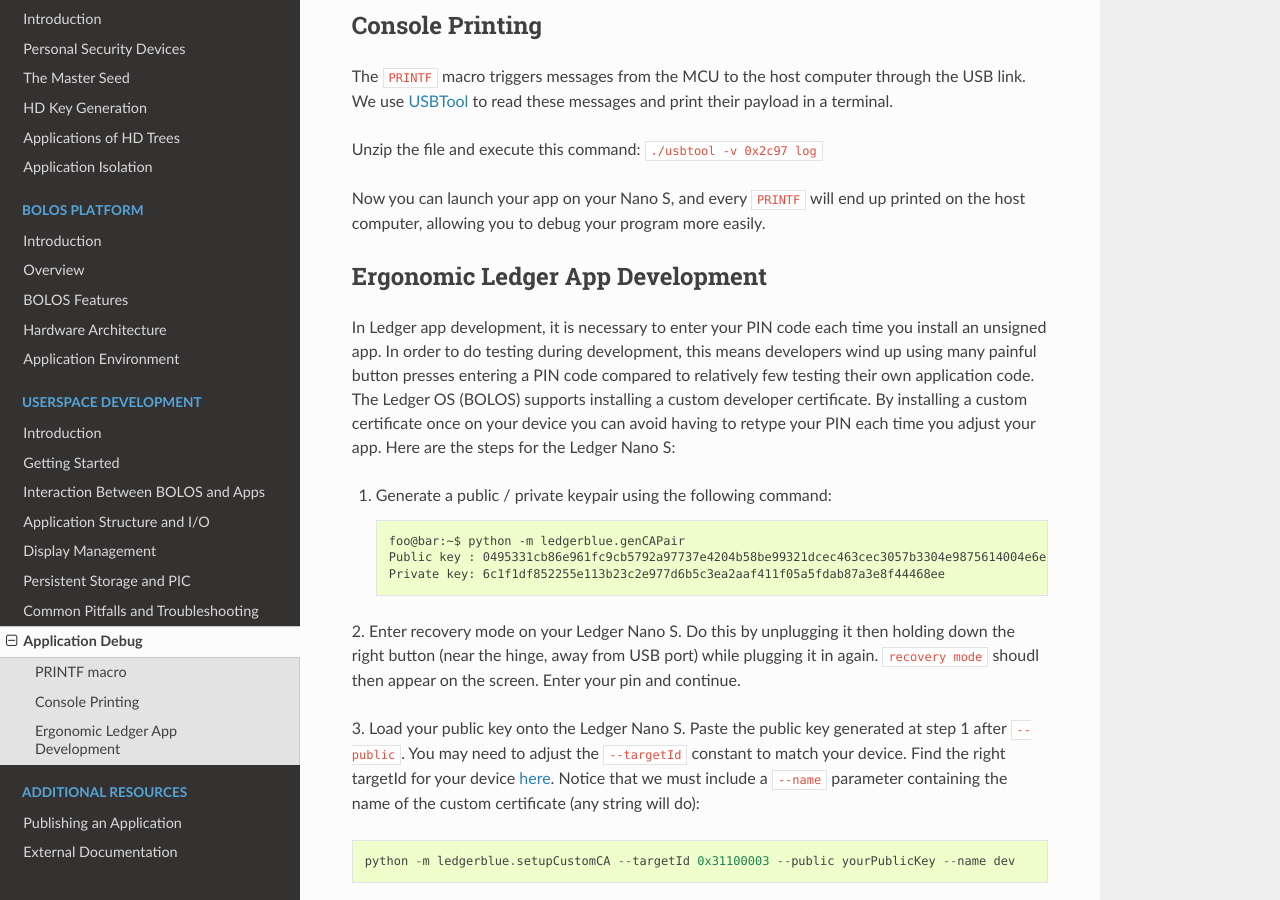
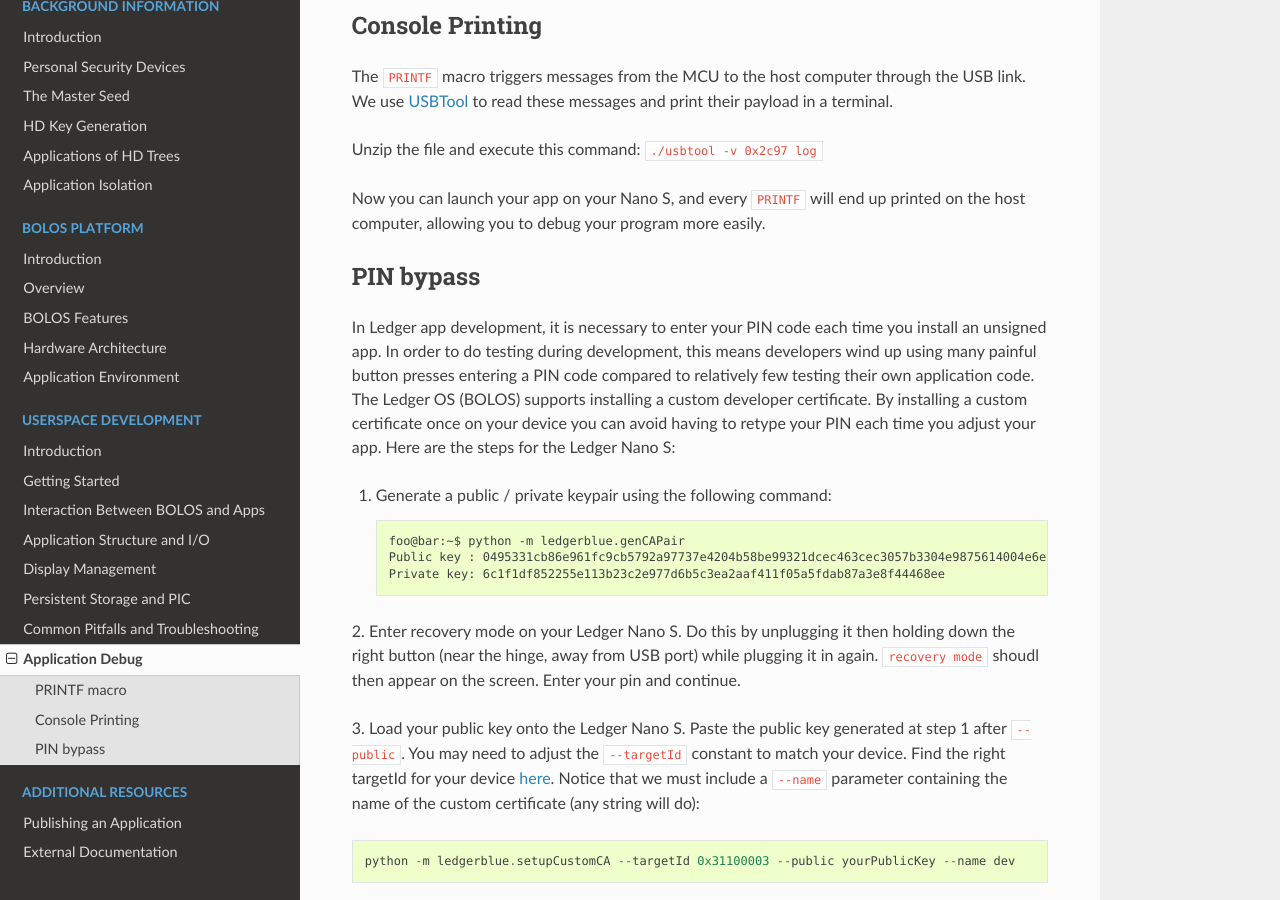
Before and after one commit to LedgerHQ/ledger-dev-doc, a Sphinx documentation site: the page built from source/userspace/debugging.rst, in a window 1280 px wide and 900 px high, scrolled down 2553 px. Built offline with Sphinx 7.4.7 and the Read the Docs theme 2.0.0, drawn with Linux system fonts in a browser that asks for light colours.

Commit message:
Update debugging.rst

```diff
--- a/source/userspace/debugging.rst
+++ b/source/userspace/debugging.rst
@@ -130,8 +130,8 @@
 printed on the host computer, allowing you to debug your program more easily.
 
 
-Ergonomic Ledger App Development
---------------------------------
+PIN bypass
+----------
 
 In Ledger app development, it is necessary to enter your PIN code each time you
 install an unsigned app. In order to do testing during development, this means
```
